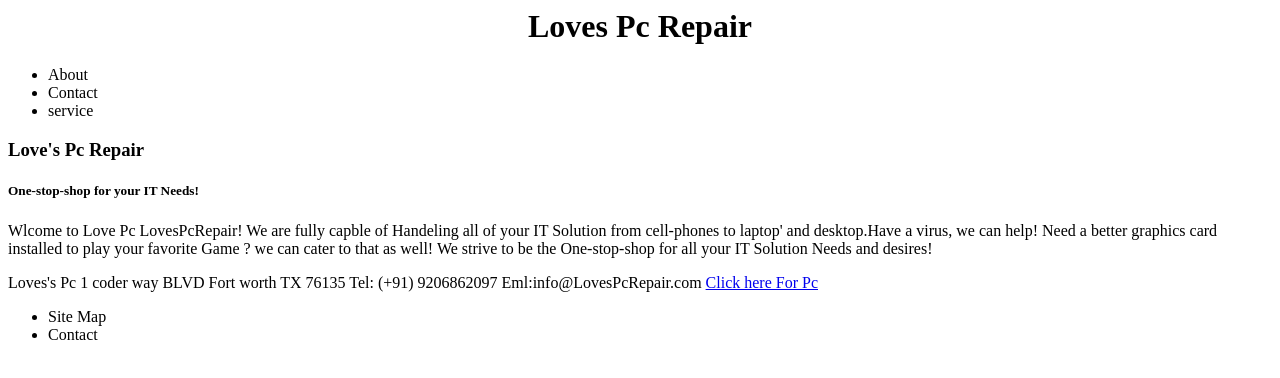
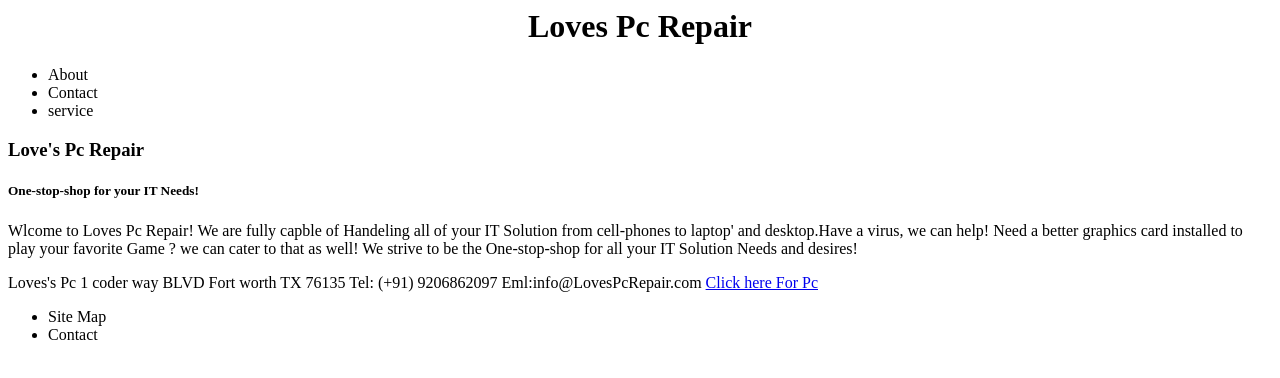
Before and after one commit to suhasbv/LovespcRepair, a plain HTML site: page webPageforLPC.html in a window 1280 px wide. Drawn offline with Linux system fonts and the light colour scheme.

Commit message:
Update webPageforLPC.html

```diff
--- a/webPageforLPC.html
+++ b/webPageforLPC.html
@@ -14,7 +14,7 @@
     <h3>Love's Pc Repair</h3>
     <h5>One-stop-shop for your IT Needs!</h5>
     <P>
-        Wlcome to Love Pc LovesPcRepair! We are fully capble of
+        Wlcome to Loves Pc Repair! We are fully capble of
         Handeling all of your IT Solution from cell-phones to laptop'
         and desktop.Have a virus, we can help!
         Need a better graphics card installed to play your favorite Game ?
```
